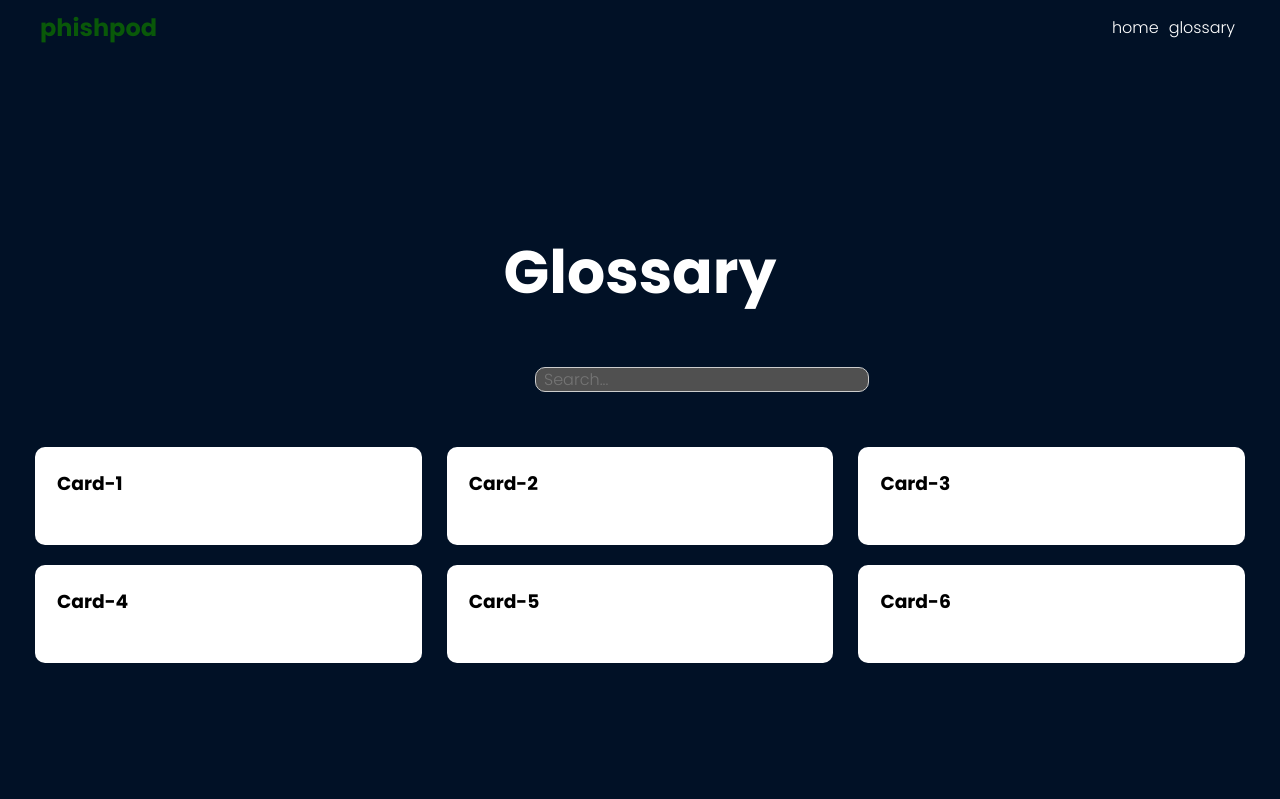
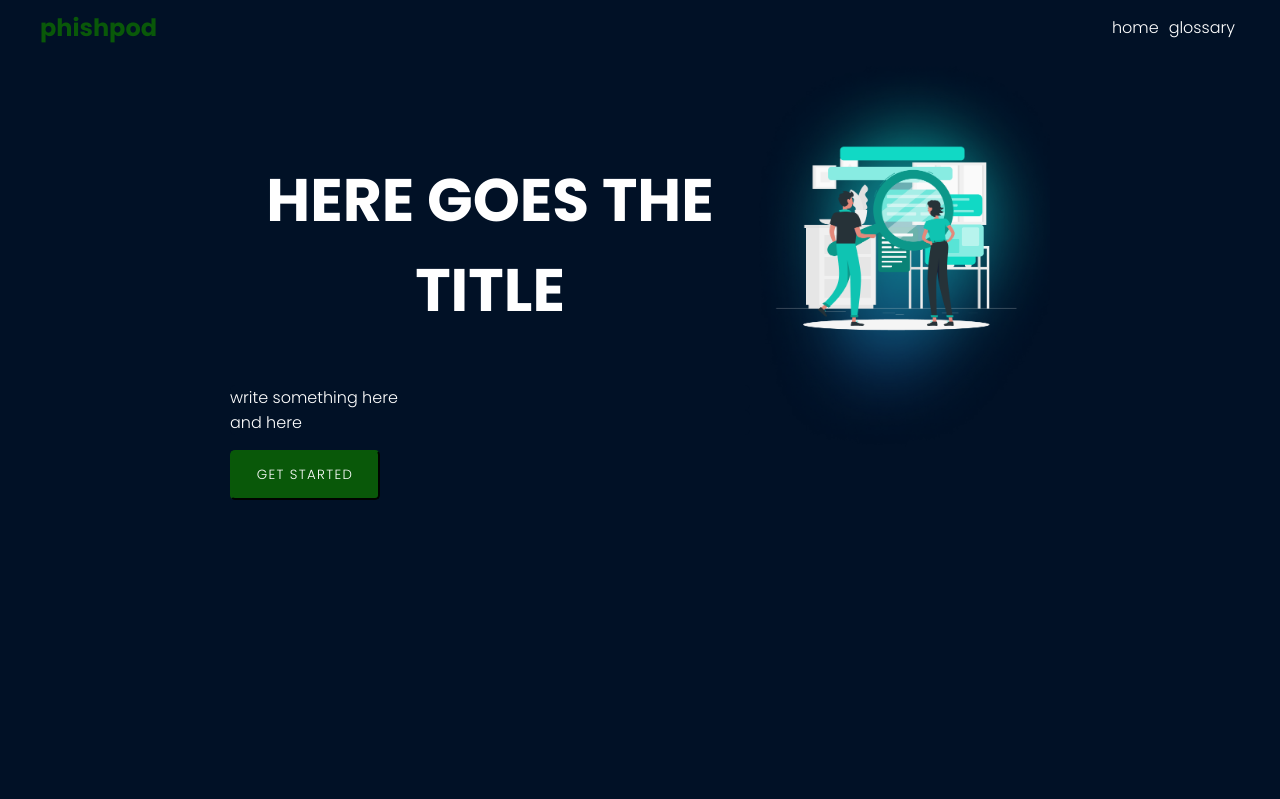
Before and after one commit to niyashiyas/Phish-Pod, a React (Create React App) app: page / in a window 1280 px wide. Shown: the top 799 px of the page. Built offline with nearby package versions, Linux system fonts and the light colour scheme.

Commit message:
glossary p tag changed

```diff
--- a/src/App.js
+++ b/src/App.js
@@ -9,6 +9,7 @@
     <>
       <div>
         <Navbar />
+        <Main />
         <Glossary />
       </div>
     </>
--- a/src/components/Glossary/Glossary.css
+++ b/src/components/Glossary/Glossary.css
@@ -60,7 +60,6 @@
 
 }
 p{
-    background-color:white;
     border-radius:5px;
     color:white;
 }
```
